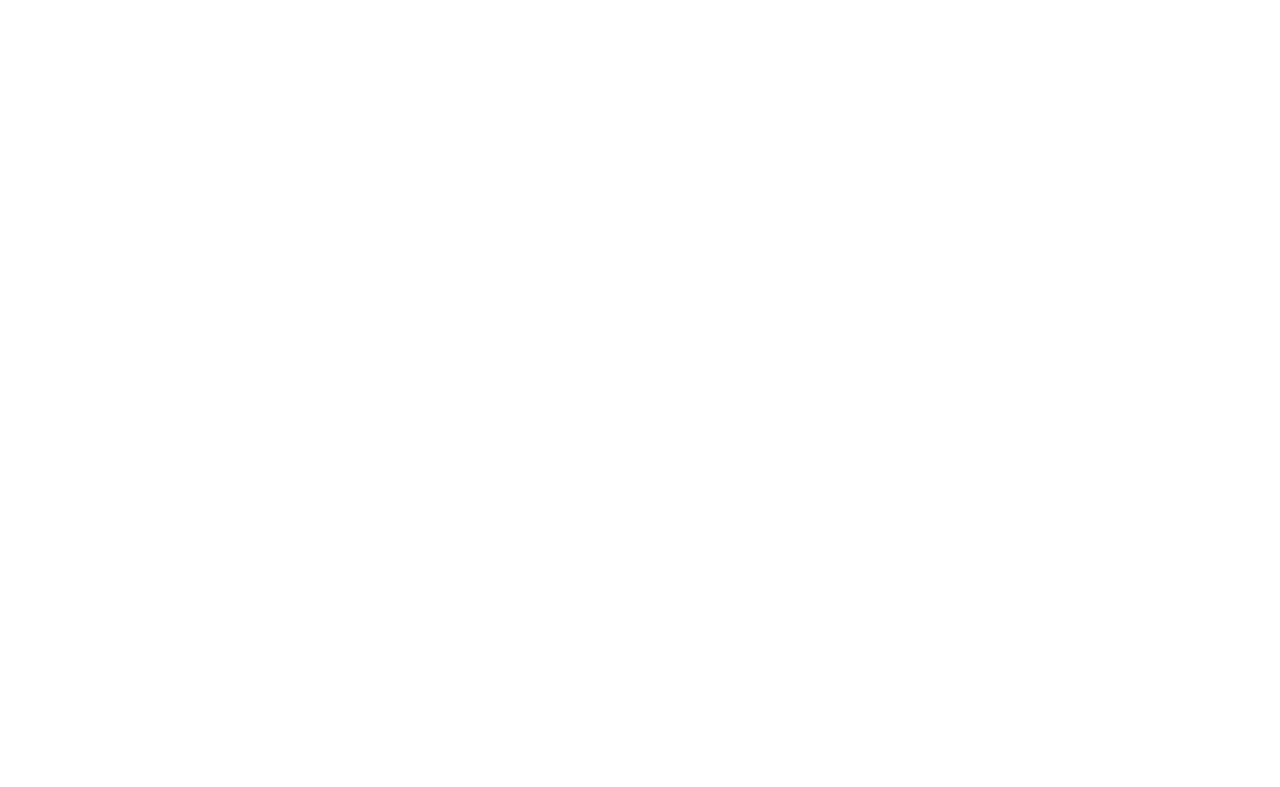
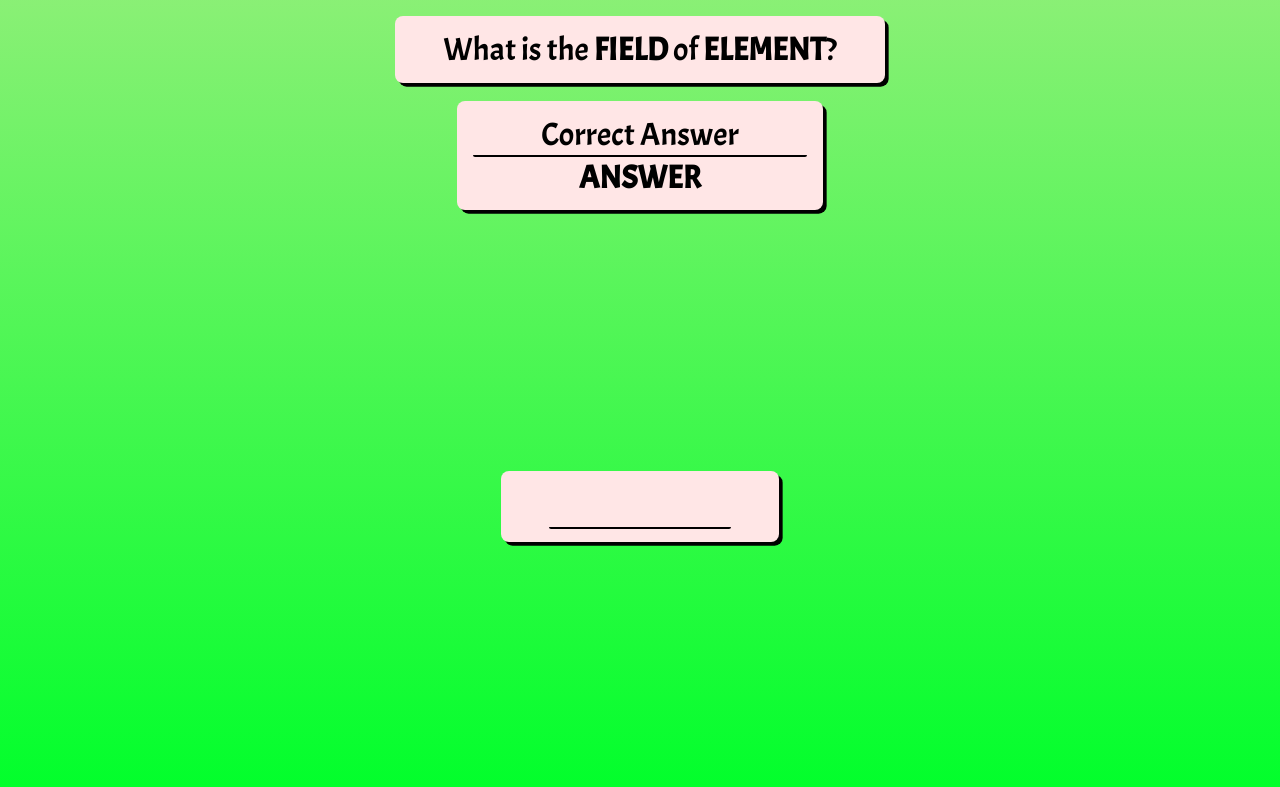
Before and after one commit to clikuki/periodic_table_quiz, a website with bundled scripts: page index.html in a window 1280 px wide. Built offline with nearby package versions, Linux system fonts and the light colour scheme.

Commit message:
styled VALUE page

```diff
--- a/index.html
+++ b/index.html
@@ -5,7 +5,39 @@
 		<meta name="viewport" content="width=device-width, initial-scale=1.0" />
 		<title>Chemical Properties</title>
 		<link rel="stylesheet" type="text/css" href="style.css" />
+		<link rel="preconnect" href="https://fonts.googleapis.com">
+		<link rel="preconnect" href="https://fonts.gstatic.com" crossorigin>
+		<link href="https://fonts.googleapis.com/css2?family=Acme&display=swap" rel="stylesheet">
 		<script src="build/index.js" type="module" defer></script>
 	</head>
-	<body></body>
+	<body data-result="CORRECT">
+		<div class="backgrounds">
+			<div class="normal"></div>
+			<div class="correct"></div>
+			<div class="incorrect"></div>
+		</div>
+		<div class="page-containers">
+			<section data-page="VALUE" data-active>
+				<div class="container around">
+					<div class="question card">
+						What is the <span data-field="">FIELD</span> of
+						<span data-element="">ELEMENT</span>?
+					</div>
+					<div class="correction card">
+						<span class="text">Correct Answer</span>
+						<div class="line"></div>
+						<span data-answer>ANSWER</span>
+					</div>
+				</div>
+				<div class="container centered input">
+					<div class="card">
+						<input type="text" data-input />
+					</div>
+				</div>
+			</section>
+			<section data-page="OWNER"></section>
+			<section data-page="BOOLEAN"></section>
+			<section data-page="COMPARE"></section>
+		</div>
+	</body>
 </html>
--- a/style.css
+++ b/style.css
@@ -0,0 +1,150 @@
+*, *::before, *::after {
+	box-sizing: border-box;
+}
+
+body {
+	margin: 0;
+  font-family: "Acme", sans-serif;
+  font-weight: 400;
+  font-style: normal;
+}
+
+.backgrounds {
+	position: relative;
+}
+.backgrounds * {
+	position: absolute;
+	left: 0;
+	top: 0;
+	width: 100vw;
+	height: 100vh;
+	z-index: -1;
+	opacity: 0;
+	transition: background-image 1s, background-color 1s;
+}
+
+body[data-result="NORMAL"] .backgrounds .normal {
+	opacity: 1;
+}
+body[data-result="CORRECT"] .backgrounds .correct {
+	opacity: 1;
+}
+body[data-result="INCORRECT"] .backgrounds .incorrect {
+	opacity: 1;
+}
+
+.normal {
+	background-color: hsl(75, 100%, 50%);
+	background-image: linear-gradient(
+		to bottom,
+		hsl(60, 80%, 70%),
+		hsl(70, 100%, 50%)
+	);
+}
+.correct {
+	background-color: hsl(120, 80%, 70%);
+	background-image: linear-gradient(
+		to bottom,
+		hsl(110, 80%, 70%),
+		hsl(130, 100%, 50%)
+	);
+}
+.incorrect {
+	background-color: hsl(5, 100%, 50%);
+	background-image: linear-gradient(
+		to bottom,
+		hsl(0, 80%, 70%),
+		hsl(10, 100%, 50%)
+	);
+}
+
+.page-containers {
+	position: relative;
+	display: grid;
+	grid-template-areas: "O";
+	justify-content: center;
+	align-items: center;
+	height: 100vh;
+}
+
+.page-containers > section {
+	grid-area: O;
+	max-width: 80vw;
+	opacity: 0;
+	transition: opacity 1s;
+}
+
+.page-containers > [data-active] {
+	opacity: 1;
+}
+
+[data-field],
+[data-element],
+[data-answer] {
+	font-weight: 700;
+	text-transform: uppercase;
+}
+
+[data-page="VALUE"] {
+	display: flex;
+	flex-direction: column;
+	align-items: center;
+	font-size: 2rem;
+	text-align: center;
+	gap: 1ch;
+	height: 100%;
+	padding: 1rem;
+}
+
+[data-page="VALUE"] > .head {
+	position: absolute;
+	top: 2rem;
+}
+
+[data-page="VALUE"] .correction {
+	padding: .8rem 1rem;
+	width: 20ch
+}
+[data-page="VALUE"] .line {
+	border-bottom: 2px solid black;
+	border-radius: 0 0 2px 2px;
+}
+
+[data-page="VALUE"] .input {
+	flex: 1;
+}
+
+.container {
+	display: flex;
+	flex-direction: column;
+	align-items: center;
+	gap: 1ch
+}
+.container.around {
+	justify-content: space-around;
+}
+.container.centered {
+	justify-content: center;
+}
+
+.card {
+	background-color: hsl(0, 100%, 95%);
+	border-radius: .5rem;
+	padding: .8rem 3rem;
+	box-shadow: .2ch .2ch 0;
+}
+
+input[type="text"] {
+	font-family: inherit;
+	font-size: inherit;
+	font-weight: inherit;
+	width: 10ch;
+	text-transform: uppercase;
+	border: none;
+	border-bottom: 2px solid black;
+	border-radius: 2px;
+	background-color: transparent;
+}
+input[type="text"]:focus-visible {
+	outline: none;
+}
```
